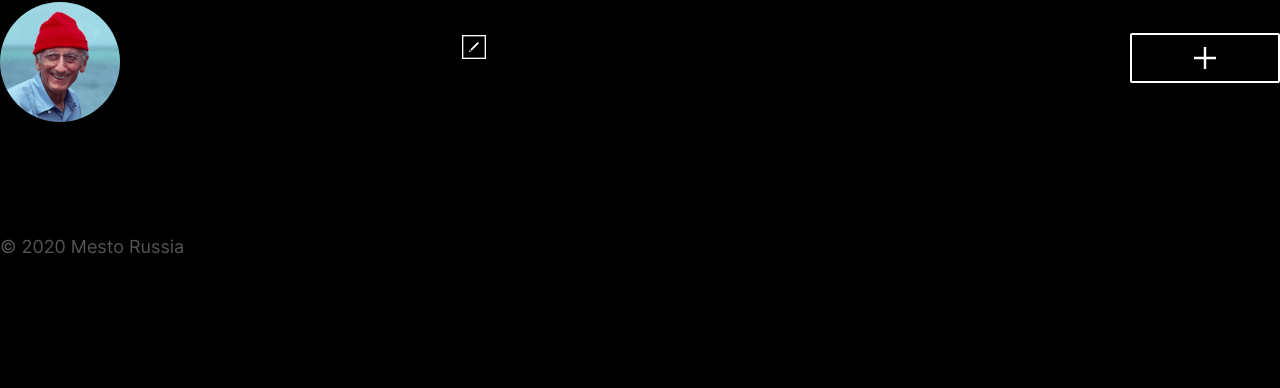
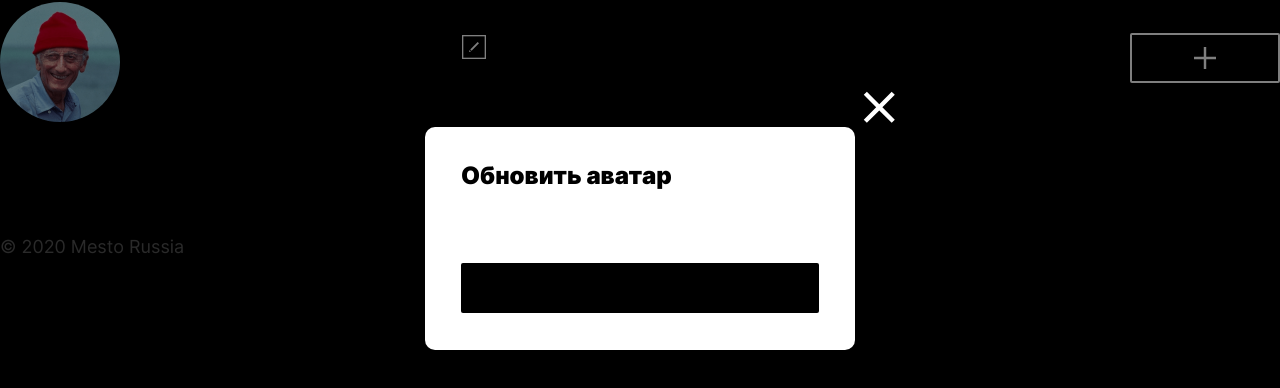
Before and after one commit to psychoHAHA/mesto-react, a React (Create React App) app: page / in a window 1280 px wide. Both pictures are taken after a click on the picture 60 px from the left and 223 px from the top of the page. Shown: the part 162-550 px from the top of the page. Built offline with nearby package versions, Linux system fonts and the light colour scheme.

Commit message:
попапы не закрываются на кнопку

```diff
--- a/src/components/AddPlacePopup.jsx
+++ b/src/components/AddPlacePopup.jsx
@@ -8,6 +8,10 @@ function AddPlacePopup(props) {
 
   function handleSubmit(event) {
     event.preventDefault()
+    props.onAddPlace({
+      name: namePlace,
+      link: link,
+    })
   }
   useEffect(() => {
     setNamePlace('')
--- a/src/components/App.jsx
+++ b/src/components/App.jsx
@@ -6,6 +6,7 @@ import Footer from './Footer'
 import PopupWithForm from './PopupWithForm'
 import EditProfilePopup from './EditProfilePopup'
 import AddPlacePopup from './AddPlacePopup'
+import EditAvatarPopup from './EditAvatarPopupOpen'
 
 function App() {
 
@@ -28,6 +29,8 @@ function App() {
 
   function closeAllPopups() {
     setIsEditProfilePopupOpen(false)
+    setIsAddPlacePopupOpen(false)
+    setIsEditAvatarPopupOpen(false)
     console.log('close')
   }
 
@@ -40,7 +43,7 @@ function App() {
   return (
     <>
         <Header/>
-        <Main onEditProfile={handleEditProfileClick} onAddPlace={handleAddPlaceClick}/>
+        <Main onEditProfile={handleEditProfileClick} onAddPlace={handleAddPlaceClick} onEditAvatar={handleEditAvatarClick}/>
         <EditProfilePopup
           isOpen={isEditProfilePopupOpen}
           onClose={closeAllPopups}
@@ -50,6 +53,12 @@ function App() {
         isOpen={isAddPlacePopupOpen}
         onClose={closeAllPopups}
         onCloseOverlay={handleOverlayClick}
+        />
+
+        <EditAvatarPopup
+          isOpen={isEditAvatarPopupOpen}
+          onClose={closeAllPopups}
+          onCloseOverlay={handleOverlayClick}
         />
         <Footer />
         <PopupWithForm />
--- /dev/null
+++ b/src/components/EditAvatarPopupOpen.jsx
@@ -0,0 +1,31 @@
+import { useEffect, useState } from 'react'
+import PopupWithForm from './PopupWithForm'
+
+function EditAvatarPopup(props) {
+  function handleSubmit(event) {
+    event.preventDefault()
+  }
+
+  return (
+    <PopupWithForm
+      name="avatar"
+      title="Обновить аватар"
+      isOpen={props.isOpen}
+      onCLose={props.onClose}
+      onCloseOverlay={props.onCloseOverlay}
+      onSubmit={handleSubmit}
+    >
+      <label className='popup__form'>
+        <input
+          type="url"
+          placeholder="Ссылка на аватар профиля" className="popup__input popup-avatar__input popup-avatar__input_edit_image-url"
+          name="avatar"
+          required
+          id="avatar-input"
+        />
+      </label>
+    </PopupWithForm>
+  )
+}
+
+export default EditAvatarPopup
--- a/src/components/PopupWithForm.jsx
+++ b/src/components/PopupWithForm.jsx
@@ -7,7 +7,7 @@ function PopupWithForm(props) {
           <div className="popup__content">
               <button type="button" aria-label="Закрыть" className="popup__button-close" onClick={props.onClose}></button>
               <h2 className="popup__title">{props.title}</h2>
-              <form name="form" className="popup__form">
+              <form name={`form-${props.name}`} className="popup__form">
                   <button aria-label="Сохранить изменения" type="submit" className="popup__button button">{props.buttonText}</button>
               </form>
           </div>
```
